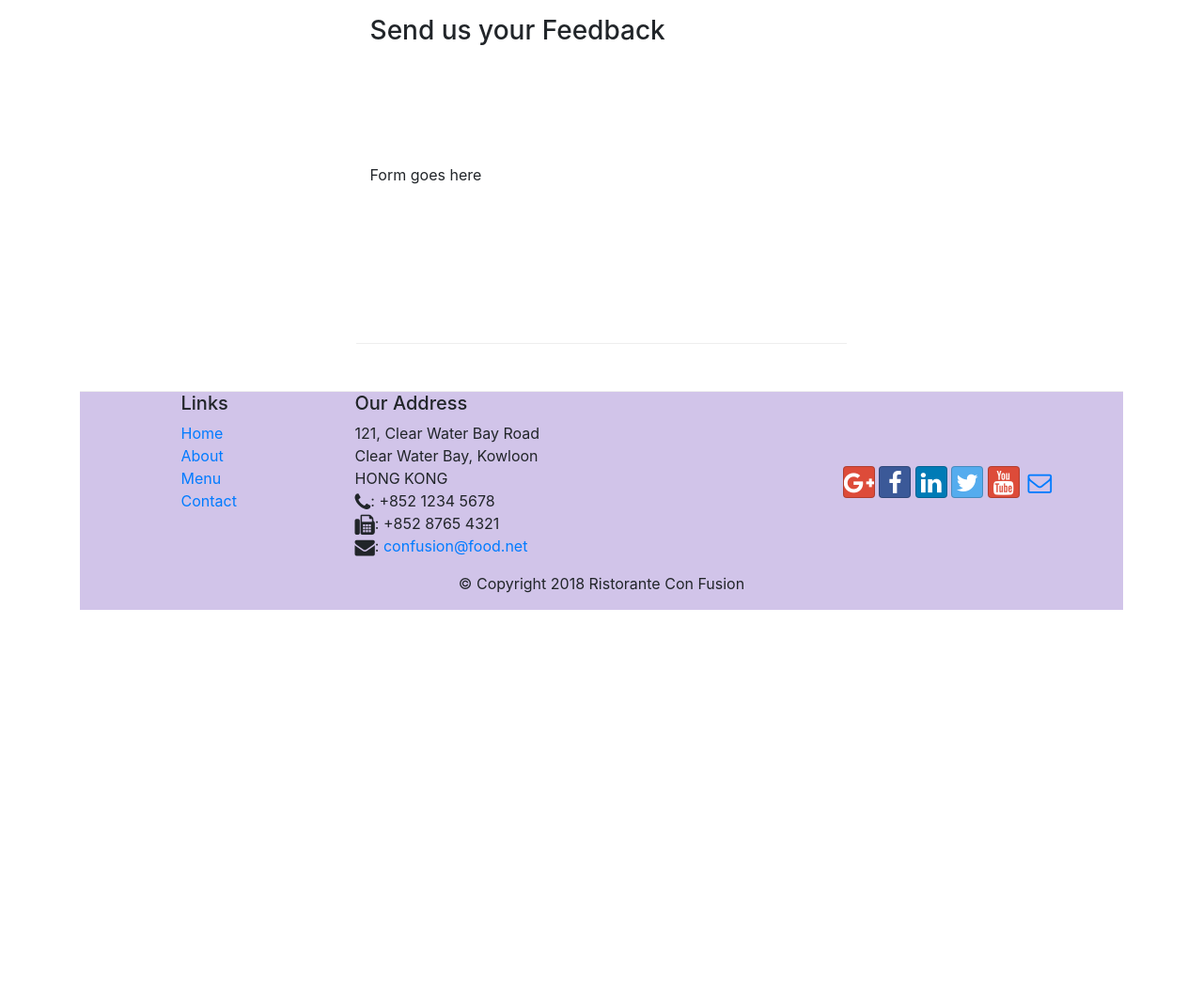
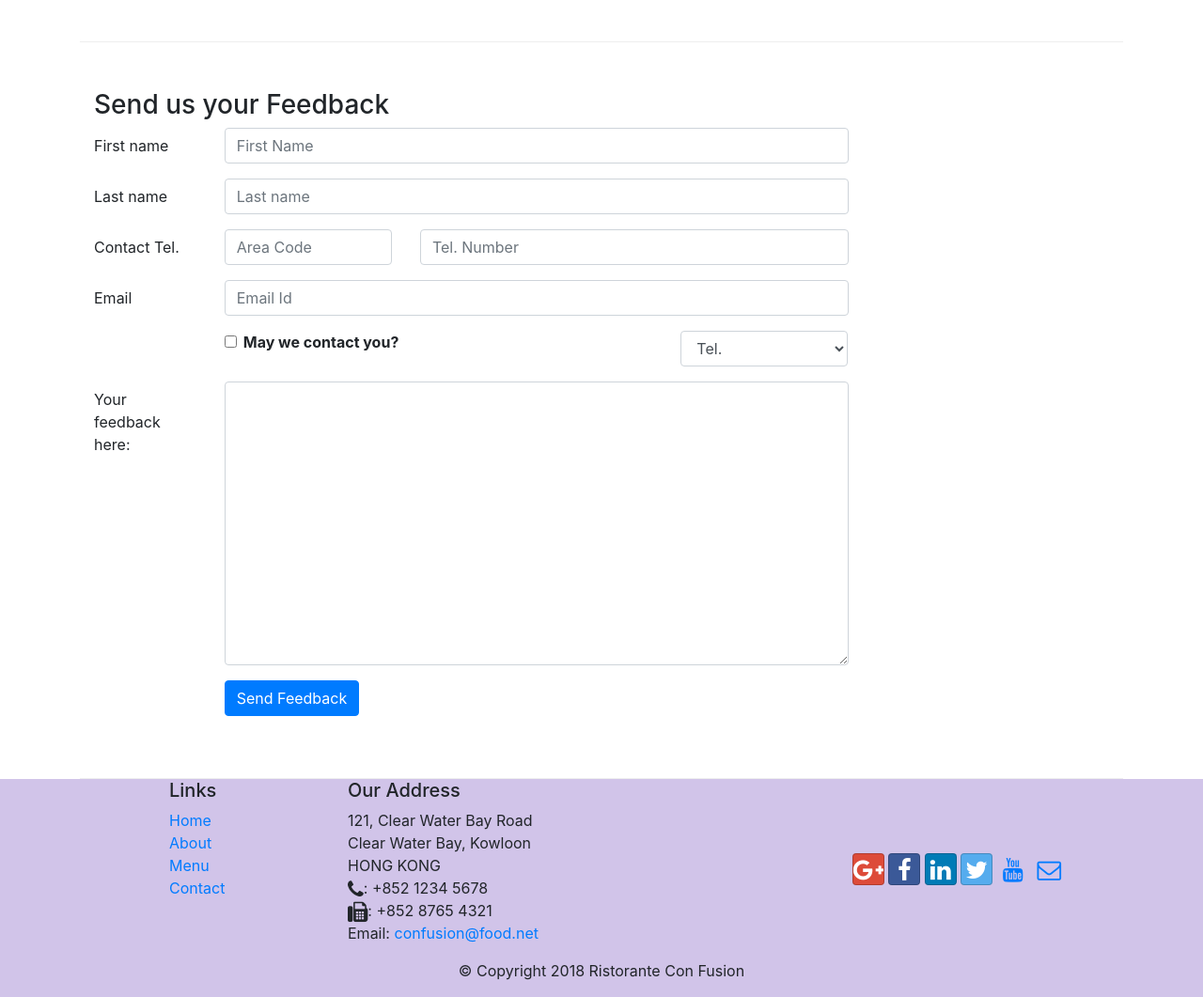
Before and after one commit to Kushagraw12/Restaurant-website-frontend, a website: page contactus.html/contactus.html in a window 1280 px wide. Shown: the part 820-1881 px from the top of the page at 94% size. Before the commit the page ends 1469 px from the top, so only its background shows below. Drawn offline with nearby package versions, Linux system fonts and the light colour scheme.

Commit message:
Forms created

```diff
--- a/abouts.html/aboutus.html
+++ b/abouts.html/aboutus.html
@@ -10,8 +10,7 @@
       <!-- Bootstrap CSS -->
       <link rel="stylesheet" href="node_modules/css/bootstrap.css">
       <link rel="stylesheet" href="node_modules/font-awesome/css/font-awesome.min.css">
-     <link rel="stylesheet" href="node_modules/bootstrap-social/bootstrap-social.css">
-      <link rel="stylesheet" href="css\styles.css">
+      <link rel="stylesheet" href="node_modules/bootstrap-social/bootstrap-social.css">
       <link rel="stylesheet" href="css/styling.css">
       <link rel="stylesheet" href="node_modules/scss/_variables.scss">
 
@@ -106,9 +105,9 @@
 		              121, Clear Water Bay Road<br>
 		              Clear Water Bay, Kowloon<br>
 		              HONG KONG<br>
-		              <i class="fas fa-phone-alt"></i>Tel.: +852 1234 5678<br>
-		              <i class="fas fa-fax-alt"></i>Fax: +852 8765 4321<br>
-		              Email: <a href="mailto:confusion@food.net">confusion@food.net</a>
+		              <i class="fa fa-phone fa-lg"></i>: +852 1234 5678<br>
+		              <i class="fa fa-fax fa-lg"></i>: +852 8765 4321<br>
+                      Email: <a href="mailto:confusion@food.net">confusion@food.net</a>
 		           </address>
                 </div>
                 <div class="col-12 col-sm-4 align-self-center">
@@ -131,7 +130,7 @@
     </footer>
      <!-- jQuery first, then Popper.js, then Bootstrap JS. -->
   <script src="node_modules/jQuery/jquery.slim.min.js"></script>
-  <script src="node_modules/popper.js/popper.min.js"></script>
+  <script src="node_modules/popper.js/dist/umd/popper.min.js"></script>
   <script src="node_modules/bootstrap/bootstrap.min.js"></script>
 
 </body>
--- a/contactus.html/contactus.html
+++ b/contactus.html/contactus.html
@@ -22,7 +22,7 @@
             <button class="navbar-toggler" type="button" data-toggle="collapse" data-target="#Navbar">
                 <span class="navbar-toggler-icon"></span>
             </button>
-            <a class="navbar-brand mr-auto" href="/index.html">Ristorante Con Fusion</a>
+            <a class="navbar-brand mr-auto" href="/index.html">  Ristorante Con Fusion </a>
             <div class="collapse navbar-collapse" id="Navbar">
             <ul class="navbar-nav mr-auto">
                 <li class="nav-item"><a class="nav-link" href="/index.html"><span class="fa fa-home fa-lg"></span> Home</a></li>
@@ -85,13 +85,68 @@
                    <a role="button" class="btn btn-success" href="mailto: wadhwakushagra01@gmail.com"><i class="fa fa-envelope-o"></i> Email</a>
             </div>
         </div>
-
+    </div>
         <div class="row row-content">
            <div class="col-12">
               <h3>Send us your Feedback</h3>
            </div>
             <div class="col-12 col-md-9">
-                Form goes here
+                <form>
+                    <div class="form-group row">
+                        <label for="firstname" class="col-12 col-md-2 col-form-label">First name</label>
+                        <div class="col-md-10">
+                            <input type="text" class="form-control" id="firstname" name="firstname" placeholder="First Name">
+                        </div>
+                    </div>
+                    <div class="form-group row">
+                        <label for="lastname" class="col-12 col-md-2 col-form-label">Last name</label>
+                        <div class="col-md-10">
+                            <input type="text" class="form-control" id="lastname" name="lastname" placeholder="Last name">
+                        </div>
+                    </div>
+                    <div class="form-group row">
+                        <label for="telnum" class="col-12 col-md-2 col-form-label">Contact Tel.</label>
+                        <div class="col-5 col-md-3">
+                            <input type="tel" class="form-control" id="areacode" name="areacode" placeholder="Area Code">
+                        </div>
+                        <div class="col-7 col-md-7">
+                            <input type="tel" class="form-control" id="telnum" name="telnum" placeholder="Tel. Number">
+                        </div>
+                    </div>
+                    <div class="form-group row">
+                        <label for="emailid" class="col-12 col-md-2 col-form-label">Email</label>
+                        <div class="col-md-10">
+                            <input type="email" class="form-control" id="emailid" name="emailid" placeholder="Email Id">
+                        </div>
+                    </div>
+                    <div class="form-group row">
+                        <div class="col-md-6 offset-md-2">
+                            <div class="form-check">
+                                <input type="checkbox" class="form-check-input" name="approve" id="approve" vlaue="">
+                                <label class="form-check-label" for="approve"><strong>May we contact you?</strong></label>
+                            </div>
+                        </div>
+                        <div class="col-md-3 offset-md-1">
+                            <select class="form-control">
+                                <option>Tel.</option>
+                                <option>Email</option>
+                            </select>
+                        </div>
+                    </div>
+                    <div class="form-group row">
+                        <label for="feedback" class="col-12 col-md-2 col-form-label">Your feedback here: </label>
+                        <div class="col-md-10">
+                            <textarea class="form-control" id="feedback" name="feedback" rows=12></textarea>
+                        </div>
+                    </div>
+                    <div class="form-group row">
+                        <div class="offset-md-2 col-md-10">
+                            <button type="submit" class="btn btn-primary">
+                                Send Feedback
+                            </button>
+                        </div>
+                    </div>
+                </form>
             </div>
              <div class="col-12 col-md">
             </div>
@@ -117,20 +172,19 @@
 		              121, Clear Water Bay Road<br>
 		              Clear Water Bay, Kowloon<br>
 		              HONG KONG<br>
-                      <i class="fa fa-phone fa-lg"></i>: +852 1234 5678<br>
-                      <i class="fa fa-fax fa-lg"></i>: +852 8765 4321<br>
-                      <i class="fa fa-envelope fa-lg"></i>:
-                      <a href="mailto:confusion@food.net">confusion@food.net</a>
+		              <i class="fa fa-phone fa-lg"></i>: +852 1234 5678<br>
+		              <i class="fa fa-fax fa-lg"></i>: +852 8765 4321<br>
+                      Email: <a href="mailto:confusion@food.net">confusion@food.net</a>
 		           </address>
                 </div>
                 <div class="col-12 col-sm-4 align-self-center">
                     <div class="text-center">
-                        <a class="btn btn-social-icon btn-google" href="http://google.com/+"><i class="fa fa-google-plus"></i></a>
-                        <a class="btn btn-social-icon btn-facebook" href="http://www.facebook.com/profile.php?id="><i class="fa fa-facebook"></i></a>
-                        <a class="btn btn-social-icon btn-linkedin" href="http://www.linkedin.com/in/"><i class="fa fa-linkedin"></i></a>
-                        <a class="btn btn-social-icon btn-twitter" href="http://twitter.com/"><i class="fa fa-twitter"></i></a>
-                        <a class="btn btn-social-icon btn-google" href="http://youtube.com/"><i class="fa fa-youtube"></i></a>
-                        <a class="btn btn-social-icon" href="mailto:"><i class="fa fa-envelope-o"></i></a>
+                        <a class="btn btn-social-icon btn-google" href="http://google.com/+"><i class="fa fa-google-plus fa-lg"></i></a>
+                        <a class="btn btn-social-icon btn-facebook" href="http://www.facebook.com/profile.php?id="><i class="fa fa-facebook fa-lg"></i></a>
+                        <a class="btn btn-social-icon btn-linkedin" href="http://www.linkedin.com/in/"><i class="fa fa-linkedin fa-lg"></i></a>
+                        <a class="btn btn-social-icon btn-twitter" href="http://twitter.com/"><i class="fa fa-twitter fa-lg"></i></a>
+                        <a class="btn btn-social-icon btn-youtube" href="http://youtube.com/"><i class="fa fa-youtube fa-lg"></i></a>
+                        <a class="btn btn-social-icon" href="mailto:"><i class="fa fa-envelope-o fa-lg"></i></a>
                     </div>
                 </div>
            </div>
@@ -142,9 +196,9 @@
         </div>
     </footer>
     <!-- jQuery first, then Popper.js, then Bootstrap JS. -->
-    <script src="node_modules/jquery/dist/jquery.slim.min.js"></script>
-    <script src="node_modules/popper.js/dist/umd/popper.min.js"></script>
-    <script src="node_modules/bootstrap/dist/js/bootstrap.min.js"></script>
+     <script src="node_modules/jQuery/jquery.slim.min.js"></script>
+     <script src="node_modules/popper.js/dist/umd/popper.min.js"></script>
+     <script src="node_modules/bootstrap/bootstrap.min.js"></script>
 </body>
 
 </html>
```
